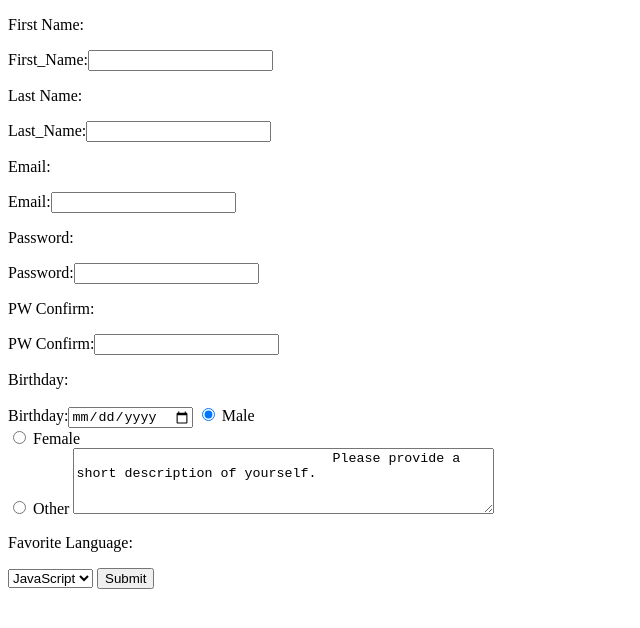
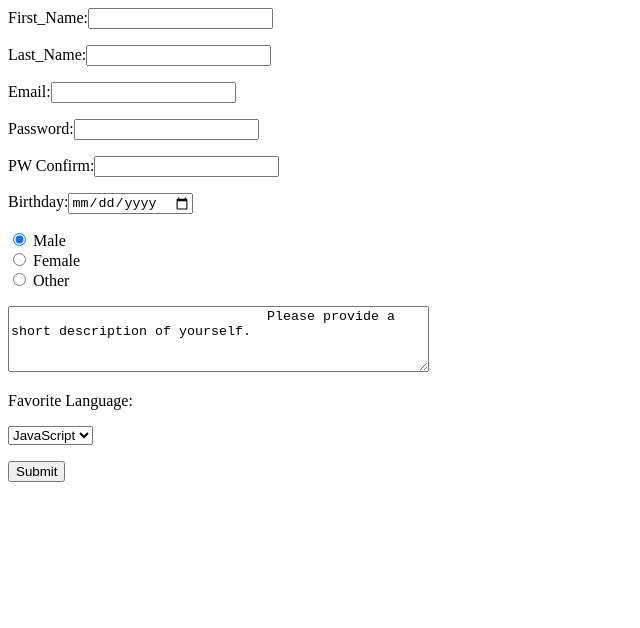
Before and after one commit to cmarr31/coding_dojo, a plain HTML site: page html_day1/index.html in a window 1280 px wide. Shown: the whole page, without its empty margins (0-640 px from the left). Drawn offline with Linux system fonts and the light colour scheme.

Commit message:
Formatted the registration form properly.

```diff
--- a/html_day1/index.html
+++ b/html_day1/index.html
@@ -5,35 +5,36 @@
 	</head>
 	<body>
 		<form>
-	    	<p>First Name:</p>
 	    	<label>
 	    	    First_Name:<input type="text" name="first_name">
 	    	</label>
-	    	<p>Last Name:</p>
+	    	<p></p>
 	    	<label>
 	    	   Last_Name:<input type="text" name="last_name">
 	    	</label>
-	    	<p>Email:</p>
+	    	<p></p>
 	    	<label>
 	    	   Email:<input type="text" name="email">
 	    	</label>
-	    	<p>Password:</p>
+	    	<p></p>
 	    	<label>
 	    	    Password:<input type="password" name="password">
 	    	</label>
-	    	<p>PW Confirm:</p>
+	    	<p></p>
 	    	<label>
 	    	    PW Confirm:<input type="password" name="pw_confirm">
 	    	</label>
+	    	<p></p>
 	    	<label>
-	  		<p>Birthday:</p>
 	  			Birthday:<input type="date" name="birthday">
 	  		</label>
+	  		<p></p>
 	    	<label>
 	    	    <input type="radio" name="gender" value="male" checked> Male<br>
 	  			<input type="radio" name="gender" value="female"> Female<br>
 	  			<input type="radio" name="gender" value="other"> Other
 	    	</label>
+	    	<p></p>
 	    	<textarea rows="4" cols="50">
 				Please provide a short description of yourself.
 			</textarea>
@@ -43,6 +44,7 @@
 	  			<option value="Ruby">Ruby</option>
 	  			<option value="C++">C++</option>
 			</select>
+			<p></p>
 	    	<input type="submit" value="Submit">
 		</form>
 	</body>
```
